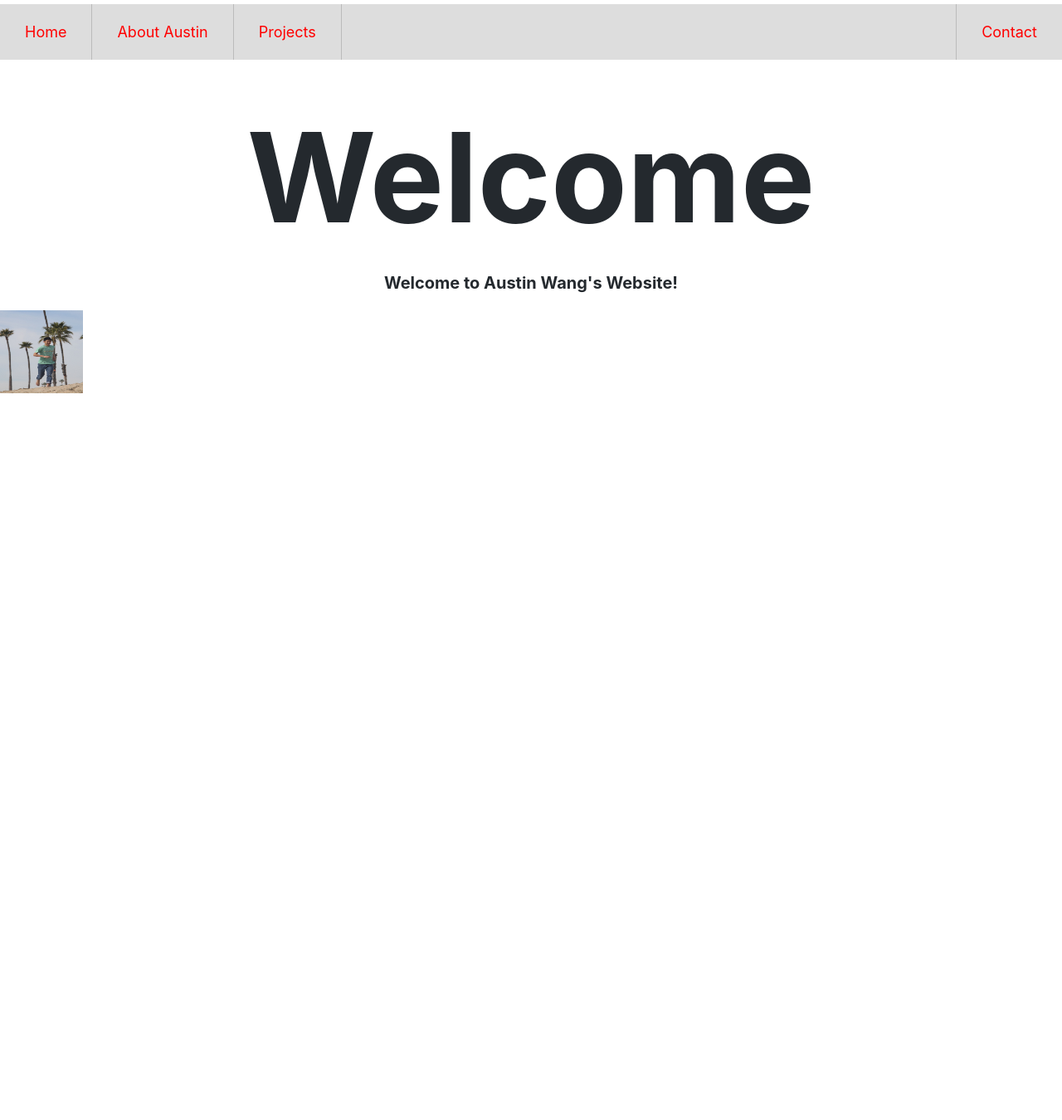
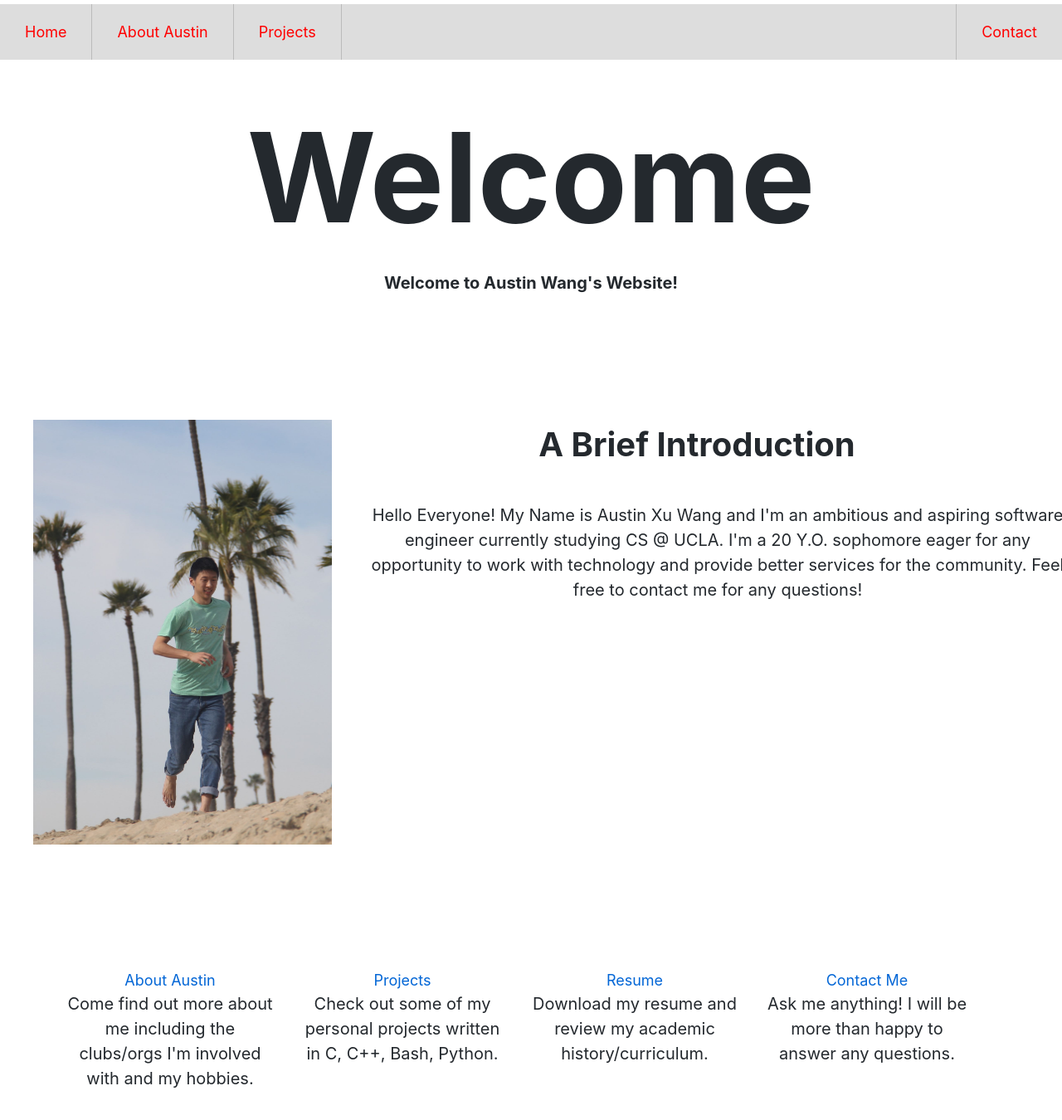
Before and after one commit to AustinWang2312/AustinWang2312.github.io, a Jekyll site: the page built from index.md, in a window 1280 px wide and 1400 px high. Shown: the top 1350 px of the window at 83% size. Built offline with Jekyll 4.4.1, drawn with Linux system fonts in a browser that asks for light colours; some of the changed text lies outside the part shown.

Commit message:
home page

```diff
--- a/_layouts/default.html
+++ b/_layouts/default.html
@@ -3,7 +3,7 @@
     <link rel="stylesheet" href="{{ '/css/main.css' | relative_url }}" />
 </head>
  <div class="nav-bar">
-       <a class= "nav-bar-element" href="/">Home</a>
+    <a class= "nav-bar-element" href="/">Home</a>
     <a class= "nav-bar-element" href="/about">About Austin</a>
     <a class= "nav-bar-element" href="/contact">Projects</a>
     <a class= "nav-bar-element" href="/contact">Contact</a>
@@ -12,3 +12,18 @@
 <body>
     {{content}}
 </body>
+<div class="footer">
+    <div height="50" display="block" style="height:50px;width:100%margin-top:10px;">
+        <img src="/assets/mail.png" alt="mail" width ="60" height="50"
+        style="float:right;padding-right:40px;display:block;">
+        <img src="/assets/instagram.png" alt="insta" width ="50" height="50"
+        style="float:right;padding-right:40px">
+    </div>
+
+    <div class="footer-text">
+        ©2021 Austin Wang
+    </div>
+    <div class="footer-text">
+        Created from scratch with Jekyll and Github Pages
+    </div>
+</div>
--- a/css/main.scss
+++ b/css/main.scss
@@ -7,6 +7,24 @@
   margin: 0 auto;
 }
 
+.center {
+  margin:auto;
+}
+p {
+  display: block;
+  height: auto;
+  text-align: center;
+  margin:0;
+  padding:0;
+  font-size:20px;
+}
+ul {
+  list-style-type:none;
+}
+li {
+  display: inline-block;
+  float: left;
+}
 h1 {
     font-size: 150px;
     text-align: center;
@@ -15,8 +33,15 @@ h1 {
 
 
 }
-
 h2 {
+  display: block;
+  height: auto;
+  font-size: 40px;
+  text-align: center;
+  margin:0;
+  padding:0;
+}
+h3 {
   font-size: 20px;
   text-align: center;
   margin:0;
@@ -52,3 +77,42 @@ h2 {
   background-color: green;
   color: blue;
 }
+
+.link-block-element {
+  display:inline-block;
+  padding:0;
+  margin:0;
+  text-decoration: none;
+  text-align:center;
+  width:250px;
+}
+
+.large-block {
+  margin-left:30px;
+  width:1200px;
+  align:center;
+  margin:auto;
+  margin-top:150px;
+  height:512px;
+}
+
+.small-block {
+  width:250px;
+  height:512;
+  margin-right:30px;
+}
+.footer-text {
+  padding: 20px 20px;
+  height:30px;
+  float:right;
+  color:pink;
+  display: block;
+
+}
+
+.footer {
+  width:100%;
+  height:100px;
+  background-color: blue;
+  padding:50px 0px;
+}
--- a/index.md
+++ b/index.md
@@ -5,8 +5,45 @@
 title: Welcome
 layout: default
 ---
-<h2>
+<h3>
     Welcome to Austin Wang's Website!
-</h2>
+</h3>
 
-<img src="/assets/austin0.jpg" alt="intro-pic" width ="100" height="100">
+<div class="large-block">
+    <img src="/assets/austin0.jpg" alt="intro-pic" width ="360" height="512"
+    style="float:left;padding-right:40px">
+    <h2>
+        A Brief Introduction
+    </h2>
+    <p style="margin-left:50px;margin-top:40px;width:1200px;">
+        Hello Everyone! My Name is Austin Xu Wang and I'm an ambitious and aspiring software engineer currently studying CS @ UCLA. I'm a 20 Y.O. sophomore eager for any opportunity to work with technology and provide better services for the community. Feel free to contact me for any questions!
+    </p>
+</div>
+<div class="large-block" style="height:256px;">
+    <ul>
+        <li><div class="small-block">
+            <a class="link-block-element" href="/about">About Austin</a>
+            <p style="width:250px;">
+                Come find out more about me including the clubs/orgs I'm involved with and my hobbies.
+            </p>
+        </div></li>
+        <li><div class="small-block">
+            <a class="link-block-element" href="/projects">Projects</a>
+            <p style="width:250px;">
+                Check out some of my personal projects written in C, C++, Bash, Python.
+            </p>
+        </div></li>
+        <li><div class="small-block">
+            <a class="link-block-element" href="/resume">Resume</a>
+            <p style="width:250px;">
+                Download my resume and review my academic history/curriculum.
+            </p>
+        </div></li>
+        <li><div class="small-block">
+            <a class="link-block-element" href="/contact">Contact Me</a>
+            <p style="width:250px;">
+                Ask me anything! I will be more than happy to answer any questions.
+            </p>
+        </div></li>
+    </ul>
+</div>
```
Also changed, not shown: test.md (deleted, +0 -6 lines), assets/instagram.png (added), assets/mail.png (added), 1 other file.
